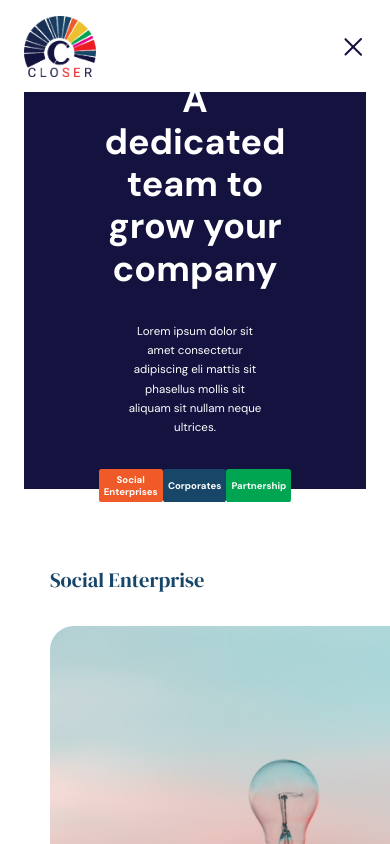
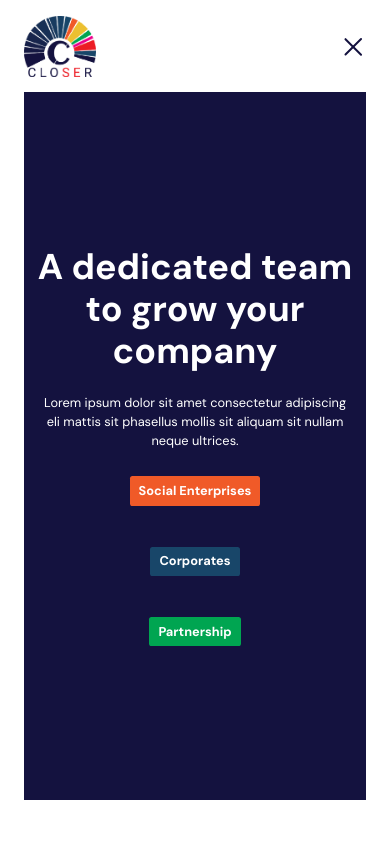
Before and after one commit to BrenoFischer/Closer, a React (Create React App) app: page / in a window 390 px wide. Shown: the top 844 px of the page. Built offline with nearby package versions, Linux system fonts and the light colour scheme.

Commit message:
home header responsive to phone

```diff
--- a/src/components/button/button.styles.scss
+++ b/src/components/button/button.styles.scss
@@ -1,4 +1,5 @@
 @import '../../sass/_variables';
+@import '../../sass/_mixins';
 
 .button {
     background-color: $secondary-color;
@@ -6,7 +7,6 @@
     flex-direction: row;
     align-items: center;
     padding: 0.8rem;
-    gap: 0.8rem;
     color: $white;
     border-radius: 0.4rem;
     border: 0.8px;
@@ -18,6 +18,11 @@
     line-height: 1.8rem;
     letter-spacing: 0em;
     text-align: center;
+
+    @include respond(phone) {
+        font-size: 2rem;
+        padding: 1.4rem;
+    }
 }
 
 .blue {
--- a/src/routes/home/home.component.jsx
+++ b/src/routes/home/home.component.jsx
@@ -14,9 +14,15 @@ const Home = () => {
                     <h1 className='header__title'>A dedicated team to grow your company</h1>
                     <p className='header__paragraph'>Lorem ipsum dolor sit amet consectetur adipiscing eli mattis sit phasellus mollis sit aliquam sit nullam neque ultrices.</p>
                     <div className='buttons-container'>
-                        <Button title='Social Enterprises' color="orange" />
-                        <Button title='Corporates' color="blue" />
-                        <Button title='Partnership' color="green" />
+                        <div className='button-wrapper'>
+                            <Button title='Social Enterprises' color="orange" />
+                        </div>
+                        <div className='button-wrapper'>
+                            <Button title='Corporates' color="blue" />
+                        </div>
+                        <div className='button-wrapper'>
+                            <Button title='Partnership' color="green" />
+                        </div>
                     </div>
                 </div>
             </header>
--- a/src/routes/home/home.styles.scss
+++ b/src/routes/home/home.styles.scss
@@ -1,17 +1,24 @@
 @import '../../sass/_variables';
-
+@import '../../sass/_mixins';
 
 //Styles for Home Header Component
 .header {
-    height: 62rem;
+    padding: 16rem 0rem;
     width: 100%;
     display: flex;
-    justify-content: center;
-    align-items: center;
+    flex-wrap: wrap;
     background-color: $primary-color;
+
+    @include respond(phone) {
+        padding: 24rem 2rem;
+    }
 
     &__container {
         margin: 0 30rem;
+
+        @include respond(phone) {
+            margin: 0;
+        }
     }
 
     &__title {
@@ -25,19 +32,34 @@
 
     &__paragraph {
         padding: 0 4rem;
-        margin-top: 5rem;
+        margin-top: 3.2rem;
         font-size: 1.8rem;
         font-weight: 400;
         line-height: 3rem;
         letter-spacing: 0em;
         text-align: center;
         color: $white;
+
+        @include respond(phone) {
+            padding: 0;
+            font-size: 2rem;
+        }
     }
 
     .buttons-container {
-        margin-top: 5rem;
+        margin-top: 4rem;
         display: flex;
         justify-content: space-around;
+
+
+        @include respond(phone) {
+            align-items: center;
+            flex-direction: column;
+
+            .button-wrapper:not(:last-child) {
+                margin-bottom: 6.4rem;
+            }
+        }
     }
 }
 
```
